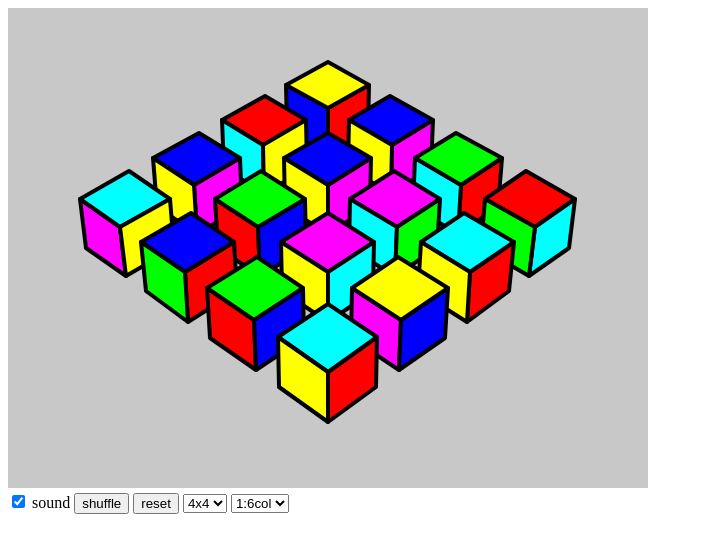
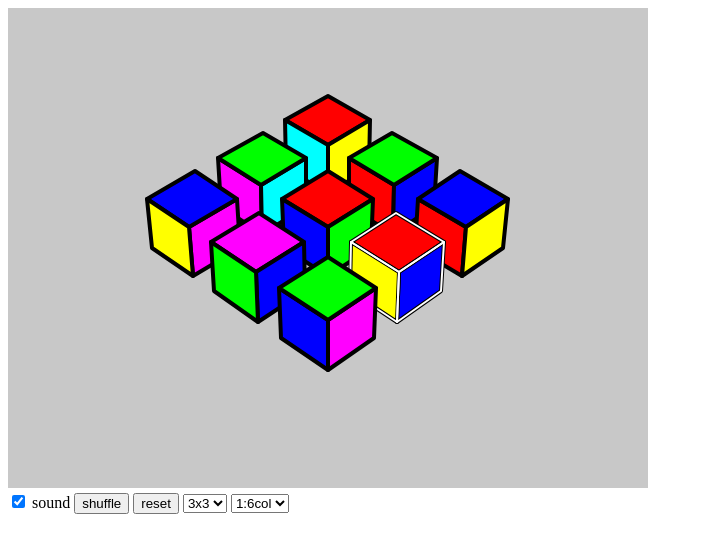
Before and after one commit to mangacg/JSMatCube, a plain HTML site: page index.html in a window 1280 px wide. Shown: the whole page, without its empty margins (0-703 px from the left). Drawn offline with Linux system fonts and the light colour scheme.

Commit message:
2x2サイズを追加

```diff
--- a/index.html
+++ b/index.html
@@ -41,6 +41,7 @@
 <input type="button" value="reset" id="resetBtn">
 
 <select name="size" id="sizeSel">
+    <option value="2x2">2x2</option>
     <option value="3x3">3x3</option>
     <option value="4x4">4x4</option>
     <option value="5x5">5x5</option>
--- a/src/main.js
+++ b/src/main.js
@@ -9,7 +9,7 @@ init();
 updateFrame();
 
 function init() {
-	MC.game.setCubeSize(1);
+	MC.game.setCubeSize(3);
 	MC.game.setCubeStage(4);
 	MC.game.shuffleCube();
 	MC.game.enableSound(true);
@@ -86,10 +86,10 @@ resetBtn.addEventListener('click', function() {
 
 // size
 let sizeSel = document.getElementById('sizeSel');
-sizeSel.options[MC.game.getCubeSize()].selected = true;
+sizeSel.options[MC.game.getCubeSize()-2].selected = true;
 sizeSel.addEventListener('change', function(event) {
 	let index = event.currentTarget.selectedIndex;
-	MC.game.setCubeSize(index);
+	MC.game.setCubeSize(index+2);
 });
 
 // stage
--- a/src/matcube/CubeGame.js
+++ b/src/matcube/CubeGame.js
@@ -14,7 +14,7 @@ class CubeGame {
 		this.camMat = new Matrix44();
 		this.winMat = new Matrix44();
 		this.cubelist;
-		this.cubeSize  = 0; // 3x3, 4x4, 5x5
+		this.cubeSize  = 2; // 2x2, 3x3, 4x4, 5x5
 		this.cubeStage = 0; // 0-7
 		//this.cubeStage = 2; // 0-7
 		this.isSound   = false;
@@ -89,7 +89,7 @@ class CubeGame {
 	}
 
 	changeCubeSize(i) {
-		return this.cubelist.resize(i+3, i+3);
+		return this.cubelist.resize(i, i);
 	}
 
 	changeCubeStage(n) {
```
